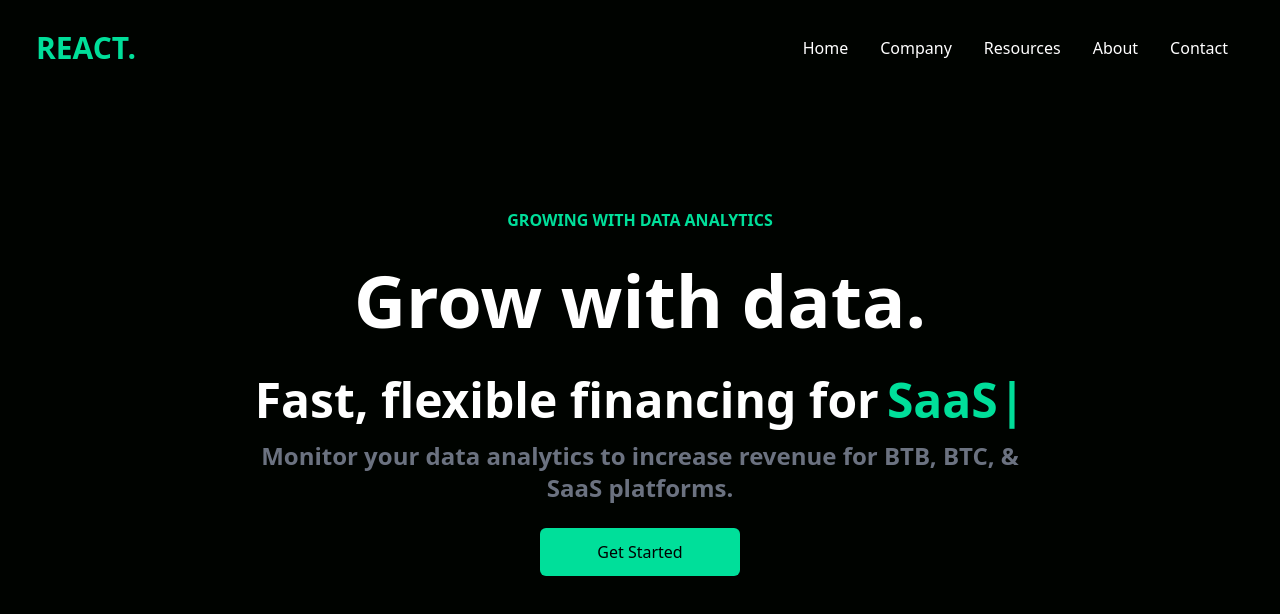
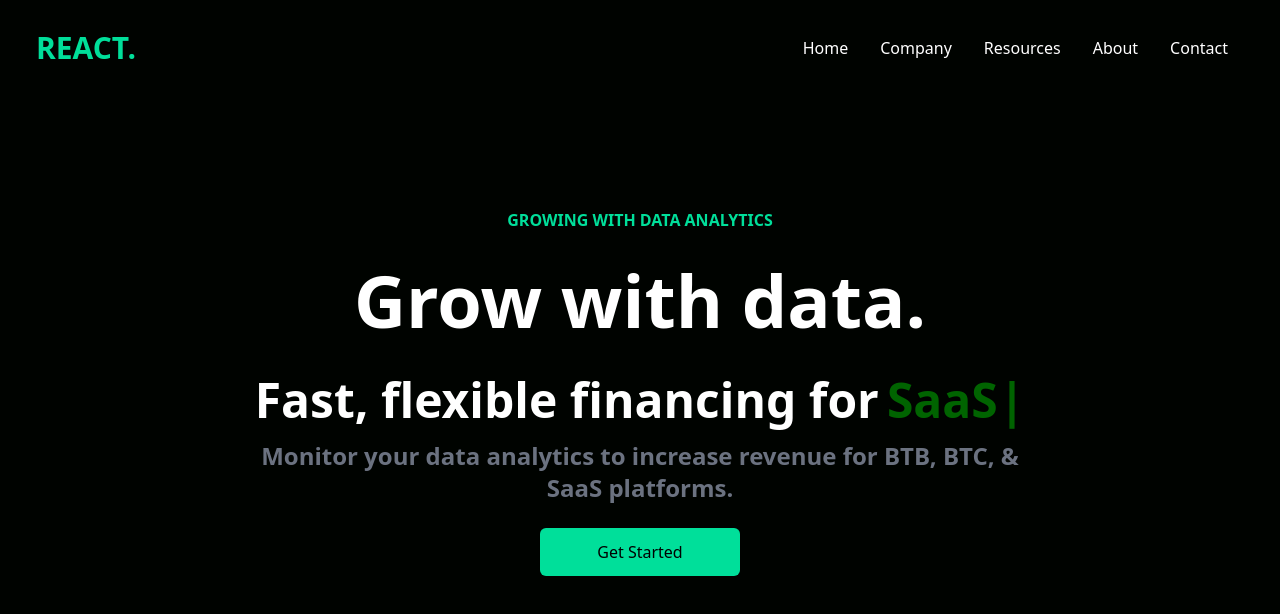
Before and after one commit to adityadomle/clean-react-ui, a React (Vite) app: page / in a window 1280 px wide. Shown: the top 614 px of the page. Built offline with nearby package versions, Linux system fonts and the light colour scheme.

Commit message:
change the text colors to dark vibrant blue and green shades

```diff
--- a/src/Components/Hero.jsx
+++ b/src/Components/Hero.jsx
@@ -15,7 +15,7 @@ const Hero = () => {
           <p className='md:text-5xl sm:text-4xl text-xl font-bold py-4'>
             Fast, flexible financing for{' '}
           </p>
-          <span className='md:text-5xl sm:text-2xl text-xl font-bold text-[#00df9a] pl-2'>
+          <span className='md:text-5xl sm:text-2xl text-xl font-bold text-[#006400] pl-2'>
             <Typewriter
               options={{
                 strings: ['BTB', 'BTC', 'SaaS'],
```
